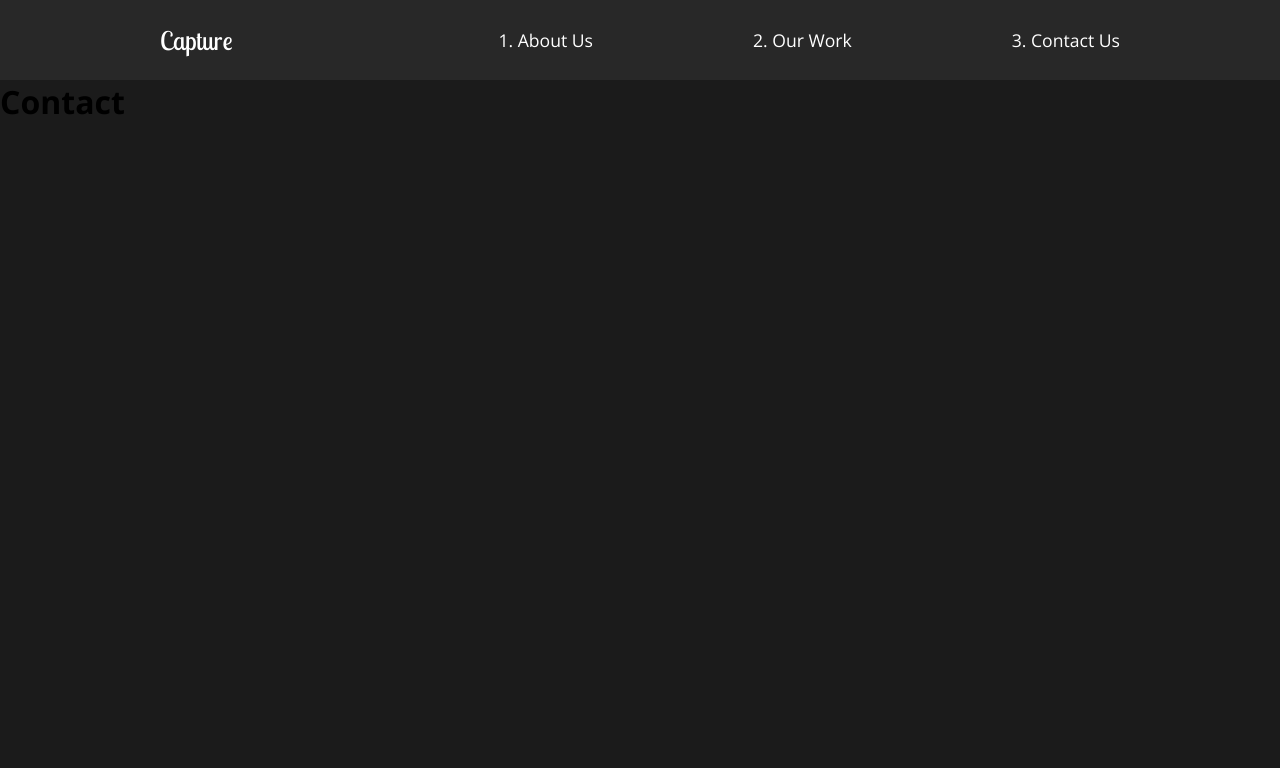
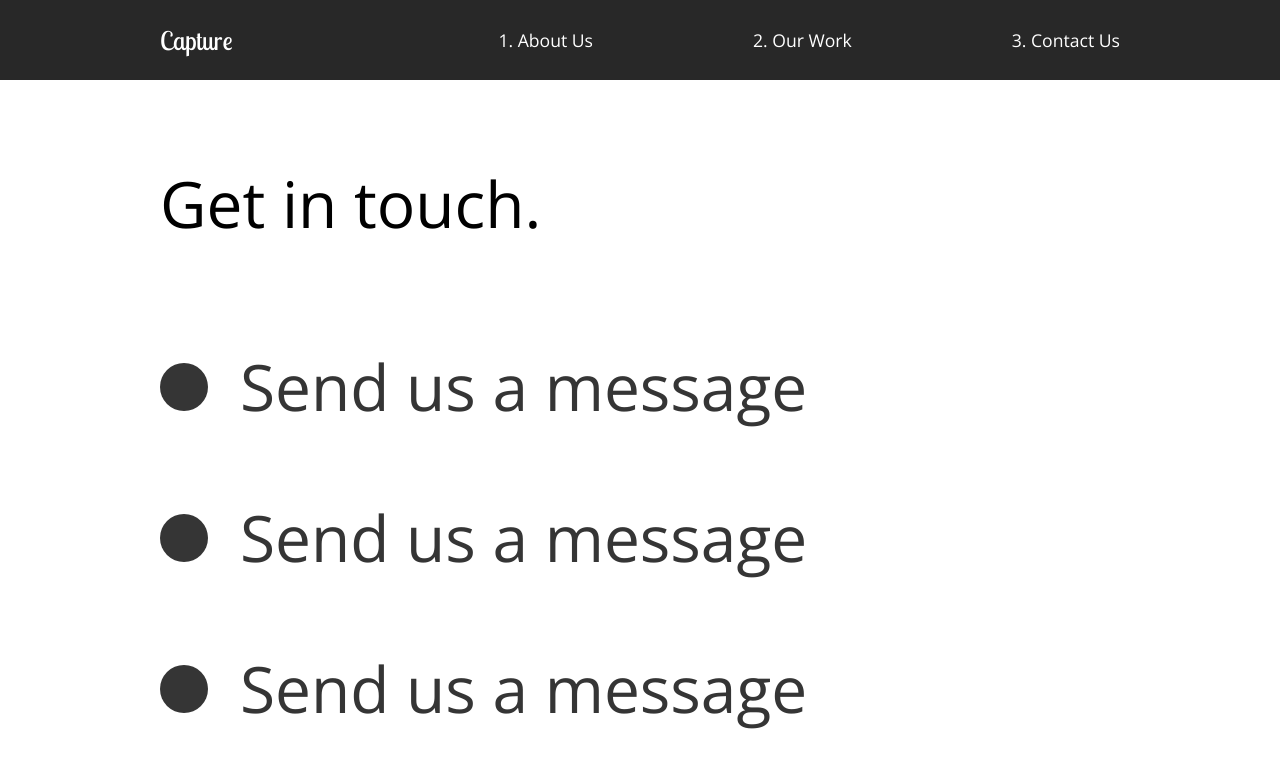
Before and after one commit to rawhite22/capture, a React (Create React App) app: page /contact in a window 1280 px wide. Shown: the top 768 px of the page. Built offline with nearby package versions, Linux system fonts and the light colour scheme.

Commit message:
21. Contact Animation

```diff
--- a/src/pages/ContactUs.js
+++ b/src/pages/ContactUs.js
@@ -1,17 +1,68 @@
-import React from 'react'
+import React from 'react';
 // animation
 import { motion } from 'framer-motion';
-import { pageAnimation } from '../animation';
+import { pageAnimation, titleAnimation } from '../animation';
+import styled from 'styled-components';
 
 const ContactUs = () => {
   return (
-    <motion.div  variants={pageAnimation}
+    <ContactStyle
+      style={{ background: '#fff' }}
+      variants={pageAnimation}
       initial='hidden'
       animate='show'
       exit='exit'>
-      <h1>Contact</h1>
-    </motion.div>
-  )
-}
+      <Title>
+        <Hide>
+          <motion.h2 variants={titleAnimation}>Get in touch.</motion.h2>
+        </Hide>
+      </Title>
+      <Hide>
+        <Social variants={titleAnimation}>
+          <Circle />
+          <h2>Send us a message</h2>
+        </Social>
+      </Hide>
+      <Hide>
+        <Social variants={titleAnimation}>
+          <Circle />
+          <h2>Send us a message</h2>
+        </Social>
+      </Hide>
+      <Hide>
+        <Social variants={titleAnimation}>
+          <Circle />
+          <h2>Send us a message</h2>
+        </Social>
+      </Hide>
+    </ContactStyle>
+  );
+};
 
-export default ContactUs
+const ContactStyle = styled(motion.div)`
+  padding: 5rem 10rem;
+  color: #353535;
+  min-height: 90vh;
+`;
+const Title = styled.div`
+  margin-bottom: 4rem;
+  color: black;
+`;
+const Hide = styled.div`
+  overflow: hidden;
+`;
+const Circle = styled.div`
+  border-radius: 50%;
+  height: 3rem;
+  width: 3rem;
+  background-color: #353535;
+`;
+const Social = styled(motion.div)`
+  display: flex;
+  align-items: center;
+  h2 {
+    margin: 2rem;
+  }
+`;
+
+export default ContactUs;
```
Also changed, not shown: 1 other file (tests, documents, lock files or other folders).
